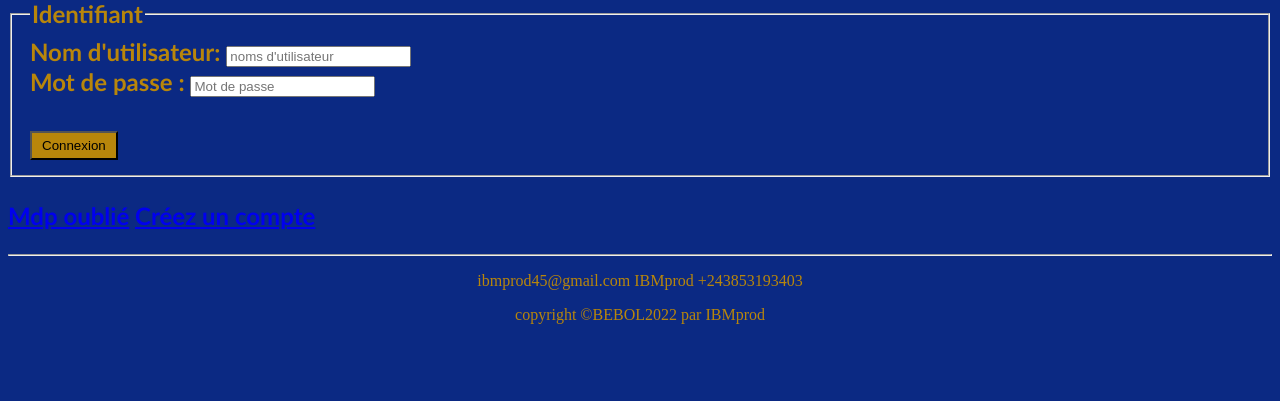
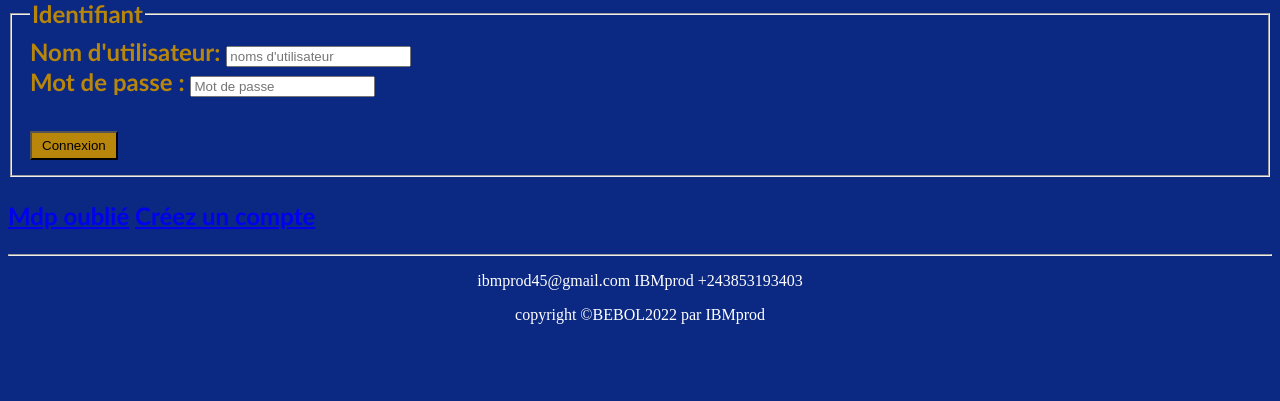
Before and after one commit to Benjamin-masini/IBMprod, a PHP site: page /Connexion.HTML in a window 1280 px wide. Shown: the part 241-642 px from the top of the page. Run offline with PHP 8.4, Linux system fonts and the light colour scheme.

Commit message:
Update Connexion1.CSS

```diff
--- a/Connexion1.CSS
+++ b/Connexion1.CSS
@@ -27,7 +27,7 @@ h3{color: darkgoldenrod;
 
 .Lien{ text-color: white;
 }
-#lien {
+P {
   color: WHITE;
 }
 
```
